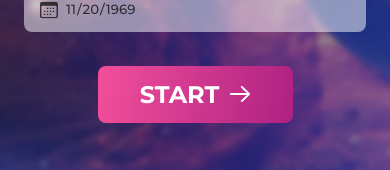
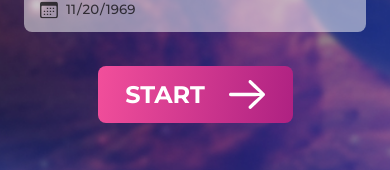
Before and after one commit to nadiakhoptiuk/moon-guide, a React (Create React App) app: page /moon-guide/welcome in a window 390 px wide. Shown: the part 456-626 px from the top of the page. Built offline with nearby package versions, Linux system fonts and the light colour scheme.

Commit message:
fix video attribute, dhared layout panel, add stars

```diff
--- a/package.json
+++ b/package.json
@@ -14,12 +14,14 @@
     "modern-normalize": "^1.1.0",
     "moment": "^2.29.4",
     "react": "^18.1.0",
+    "react-animations": "^1.0.0",
     "react-day-picker": "^8.3.0",
     "react-dom": "^18.2.0",
     "react-redux": "^8.0.4",
     "react-router-dom": "^6.4.1",
     "react-scripts": "5.0.1",
     "react-transition-group": "^4.4.5",
+    "styled-components": "^5.3.6",
     "web-vitals": "^2.1.3"
   },
   "scripts": {
--- a/src/components/Icon/Icon.jsx
+++ b/src/components/Icon/Icon.jsx
@@ -11,8 +11,8 @@ export default function Icon({ iconId, width, height, style, className }) {
 
 Icon.propTypes = {
   iconId: PropTypes.string.isRequired,
-  width: PropTypes.number.isRequired,
-  height: PropTypes.number.isRequired,
+  width: PropTypes.number,
+  height: PropTypes.number,
   style: PropTypes.object,
   className: PropTypes.string,
 };
--- a/src/components/SharedLayout/SharedLayout.module.css
+++ b/src/components/SharedLayout/SharedLayout.module.css
@@ -139,7 +139,7 @@
     composes: navLinkMain;
     position: relative;
     padding: 10px 0;
-    transform: scale(1.25);
+    transform: scale(1.1);
     color: var(--main-text-color);
   }
 
@@ -162,7 +162,7 @@
     composes: navLinkMain;
     position: relative;
     padding: 10px 0;
-    transform: scale(1.25);
+    transform: scale(1.1);
     color: var(--main-text-color);
     transition: all 300ms ease-in-out;
   }
--- /dev/null
+++ b/src/components/StarsContainer/StarsContainer.jsx
@@ -0,0 +1,23 @@
+import { useEffect, useState } from 'react';
+import s from './StarsContainer.module.css';
+
+export default function StarsContainer() {
+  const starsCount = 3;
+  const [starsArray, setStarsArray] = useState([]);
+
+  useEffect(() => {
+    starsArray.length = starsCount;
+
+    console.log(starsArray);
+    const newStarsArray = starsArray.fill(0);
+    setStarsArray(newStarsArray);
+  }, [starsArray]);
+
+  return (
+    <div className={s.starsContainer}>
+      {starsArray?.map((star, index) => {
+        return <span key={index} className={s.star}></span>;
+      })}
+    </div>
+  );
+}
--- /dev/null
+++ b/src/components/StarsContainer/StarsContainer.module.css
@@ -0,0 +1,134 @@
+.starsContainer {
+  position: absolute;
+  top: 0;
+  left: 0;
+  width: 100vw;
+  height: 100vh;
+  z-index: -1;
+
+  /* animation: Stars 30s linear infinite; */
+}
+
+/* @keyframes Stars {
+  0% {
+    transform: scale(1);
+  }
+  50% {
+    transform: scale(1.2);
+  }
+  100% {
+    transform: scale(1);
+  }
+} */
+
+.star {
+  position: absolute;
+  top: 50%;
+  left: 50%;
+  width: 5px;
+  height: 5px;
+  background-color: #fff;
+  border-radius: 50%;
+  box-shadow: 0 0 0 1px rgba(255, 255, 255, 0.1),
+    0 0 0 6px rgba(255, 255, 255, 0.1), 0 0 0 3px rgba(255, 255, 255, 0.1);
+
+  animation: animate3 3s linear infinite, delay-animation 2000ms linear infinite;
+}
+
+.star::before {
+  content: '';
+  position: absolute;
+  top: 50%;
+  width: 400px;
+  height: 1px;
+  background: linear-gradient(90deg, #fff, transparent);
+  transform: translateY(-50%);
+}
+
+.star:nth-child(1) {
+  top: 0;
+  right: 0;
+  left: initial;
+  animation-name: animate;
+  animation-delay: 5s;
+}
+
+.star:nth-child(2) {
+  top: 0;
+  left: -150px;
+  animation-name: animate2;
+  animation-delay: 15s;
+}
+
+.star:nth-child(3) {
+  top: -200px;
+  right: -50px;
+  animation-name: animate3;
+  animation-delay: 30s;
+}
+
+@keyframes animate {
+  20% {
+    opacity: 0;
+    transform: rotate(330deg) translateX(-1500px);
+  }
+  0% {
+    opacity: 0;
+    transform: rotate(330deg) translateX(0);
+  }
+  10% {
+    opacity: 1;
+  }
+
+  100% {
+    opacity: 0;
+    transform: rotate(330deg) translateX(-1500px);
+  }
+}
+
+@keyframes delay-animation {
+  0% {
+    opacity: 1;
+  }
+  50% {
+    opacity: 1;
+  }
+  50.01% {
+    opacity: 0;
+  }
+  100% {
+    opacity: 0;
+  }
+}
+
+@keyframes animate2 {
+  0% {
+    opacity: 0;
+    transform: rotate(200deg) translateX(0);
+  }
+  70% {
+    opacity: 1;
+  }
+  80%,
+  100% {
+    opacity: 0;
+    transform: rotate(200deg) translateX(-1500px);
+  }
+}
+
+@keyframes animate3 {
+  0% {
+    opacity: 0;
+    transform: rotate(300deg) translateX(0);
+  }
+  30% {
+    opacity: 1;
+  }
+  40% {
+    opacity: 0;
+  }
+  100% {
+    opacity: 0;
+    transform: rotate(300deg) translateX(-1500px);
+  }
+}
--- /dev/null
+++ b/src/components/StarsContainer/index.js
@@ -0,0 +1 @@
+export { default } from './StarsContainer.jsx';
--- a/src/components/Video/Video.jsx
+++ b/src/components/Video/Video.jsx
@@ -4,7 +4,7 @@ import video from 'video/moon2.mov';
 export default function Video({ className }) {
   return (
     <>
-      <video autoPlay muted loop className={className} playsinline>
+      <video autoPlay muted loop className={className} playsInline>
         <source src={video} type="video/quicktime" />
         <source src={video1} type="video/webm" />
       </video>
--- /dev/null
+++ b/src/utils/PulsedDiv.js
@@ -0,0 +1,8 @@
+import styled, { keyframes } from 'styled-components';
+import { pulse } from 'react-animations';
+
+const pulsedAnimation = keyframes`${pulse}`;
+
+export const PulsedDiv = styled.div`
+  animation: 5s ${pulsedAnimation};
+`;
--- a/src/views/WelcomeView/WelcomeView.jsx
+++ b/src/views/WelcomeView/WelcomeView.jsx
@@ -4,37 +4,35 @@ import routes from '../../utils/routes';
 import WelcomeForm from 'components/WelcomeForm';
 import Icon from 'components/Icon';
 import Logo from 'components/Logo';
+import StarsContainer from 'components/StarsContainer';
+// import { PulsedDiv } from 'utils/PulsedDiv';
 
 export default function WelcomeView() {
-  const screen = window.innerWidth;
+  // const screen = window.innerWidth;
 
   return (
     <section className={s.section}>
+      <StarsContainer />
+
       <div className={s.container}>
         <Logo />
-
         <p className={s.welcomeText}>
           Welcome to <br /> <span className={s.titleText}>Moon guide</span>
         </p>
-
         <p className={s.description}>
           Lorem ipsum dolor sit amet, consectetur adipiscing elit. Scelerisque
           donec mattis consectetur vehicula dolor commodo pharetra, curabitur
           cursus.
         </p>
-
         <WelcomeForm />
 
         <Link to={routes.home} className={s.buttonStart}>
           Start
           <Icon
             iconId="arrow-right-icon"
-            width={screen >= 1024 ? 36 : 20}
-            height={screen >= 1024 ? 29 : 16}
+            // width={screen >= 1024 ? 36 : 20}
+            // height={screen >= 1024 ? 29 : 16}
             className={s.startIcon}
-            style={
-              screen >= 1024 ? { marginLeft: '24px' } : { marginLeft: '11px' }
-            }
           />
         </Link>
       </div>
--- a/src/views/WelcomeView/WelcomeView.module.css
+++ b/src/views/WelcomeView/WelcomeView.module.css
@@ -24,6 +24,12 @@
   .section {
     background-image: url('../../images/bg-mobile@3x.jpg');
   }
+}
+
+.startIcon {
+  width: 20px;
+  height: 16px;
+  margin-left: 11px;
 }
 
 @media screen and (min-width: 1024px) {
@@ -68,6 +74,12 @@
     flex-direction: column;
     justify-content: space-between;
   }
+}
+
+.startIcon {
+  width: 36px;
+  height: 29px;
+  margin-left: 24px;
 }
 
 .welcomeText {
```
Also changed, not shown: 1 other file (tests, documents, lock files or other folders).
